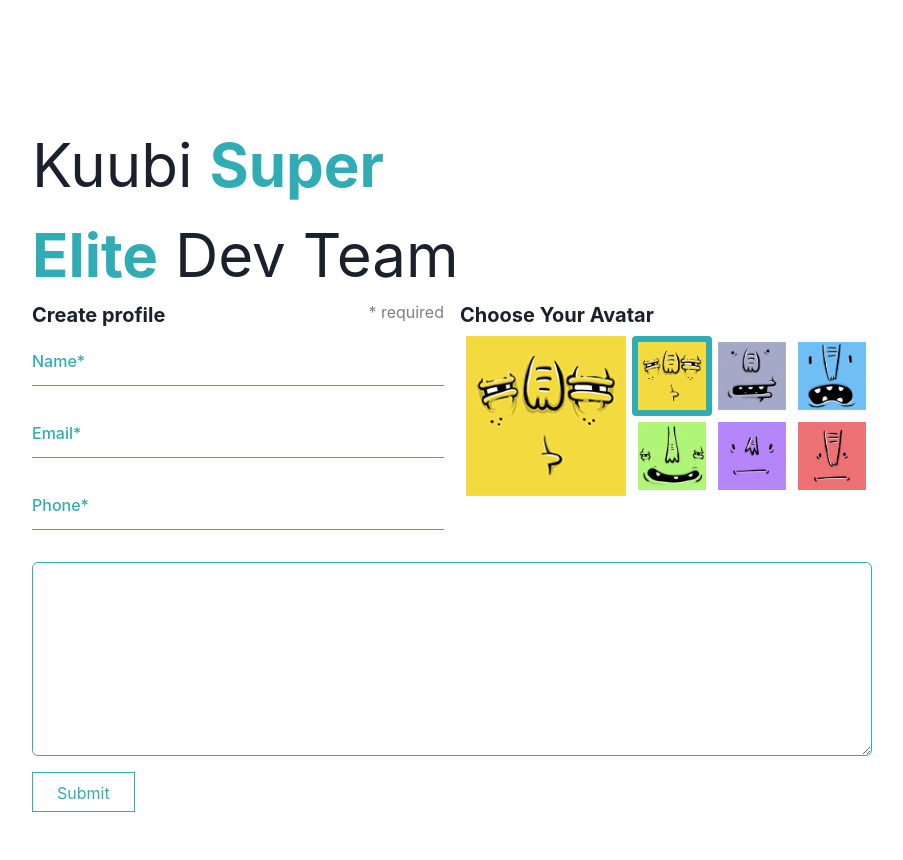
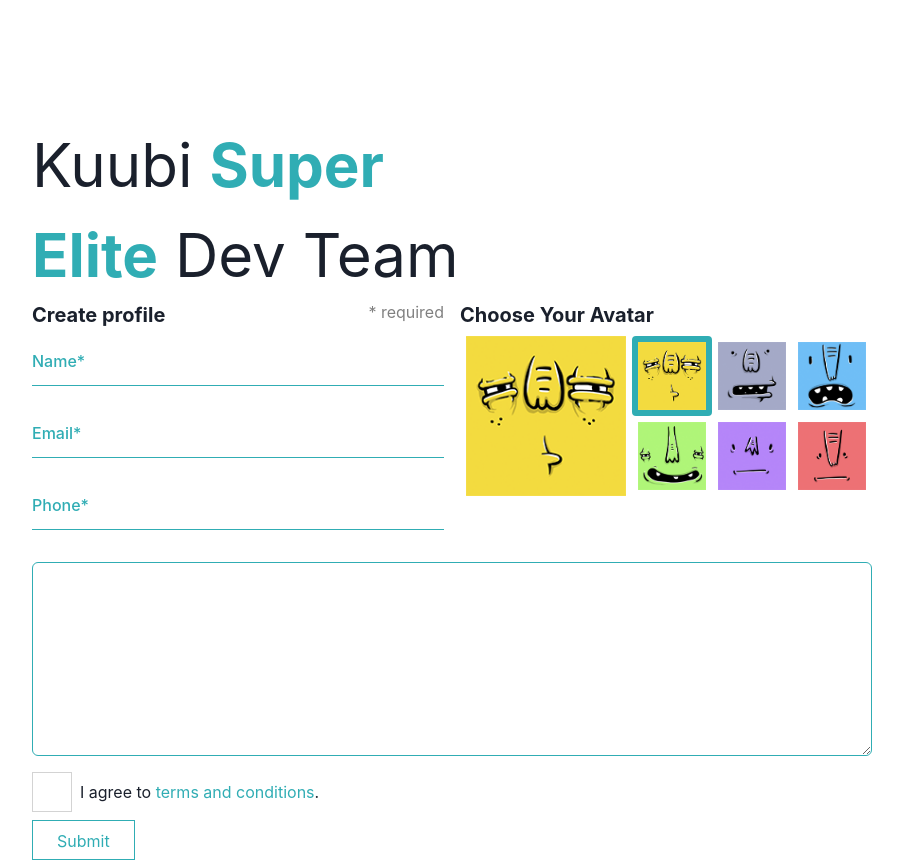
Before and after one commit to jsAhonen/kuubi-buugi, a Next.js app: page / in a window 1280 px wide. Shown: the whole page, without its empty margins (188-1091 px from the left). Before the commit the page ends 812 px from the top, so only its background shows below. Built offline with nearby package versions, Linux system fonts and the light colour scheme.

Commit message:
Terms and Conditions

```diff
--- /dev/null
+++ b/components/forms/TermsAndConditions.js
@@ -0,0 +1,60 @@
+import { Text } from "@chakra-ui/layout";
+import { ModalContent } from "@chakra-ui/modal";
+import { ModalCloseButton } from "@chakra-ui/modal";
+import { ModalFooter } from "@chakra-ui/modal";
+import { ModalBody } from "@chakra-ui/modal";
+import { ModalHeader } from "@chakra-ui/modal";
+import { ModalOverlay } from "@chakra-ui/modal";
+import { Modal } from "@chakra-ui/modal";
+import React from "react";
+import Button from "../inputs/Button";
+
+export default function TermsAndConditions({ isOpen, onClose }) {
+  return (
+    <Modal isOpen={isOpen} onClose={onClose} size="3xl">
+      <ModalOverlay />
+      <ModalContent>
+        <ModalHeader>Term and Conditions</ModalHeader>
+        <ModalCloseButton />
+        <ModalBody>
+          <Text mb="12px">
+            Lorem ipsum dolor sit amet, consectetur adipiscing elit. Praesent
+            sed porttitor massa, eget fringilla lorem. Aenean sit amet magna vel
+            erat convallis scelerisque dictum vel nunc. Interdum et malesuada
+            fames ac ante ipsum primis in faucibus. Cras tellus ipsum, blandit
+            non dui sit amet, auctor congue nulla. Integer hendrerit dictum
+            risus. Ut imperdiet a purus nec varius. Morbi laoreet facilisis
+            orci, ut rhoncus mi dapibus ac. Donec vitae erat eu orci eleifend
+            feugiat malesuada et metus.
+          </Text>
+          <Text mb="12px">
+            Quisque aliquam blandit elit, quis lobortis libero maximus eget.
+            Proin accumsan in ante nec rhoncus. In hac habitasse platea
+            dictumst. Duis quam turpis, laoreet vitae sapien nec, pretium
+            feugiat lectus. Aliquam accumsan non felis vitae aliquam. Aliquam
+            non feugiat dolor. Ut molestie augue purus, nec ornare est posuere
+            eu. Nullam sit amet lorem facilisis, blandit lacus ac, blandit odio.
+            Curabitur ut rutrum est.
+          </Text>
+          <Text mb="12px">
+            Etiam a urna quis felis pellentesque lobortis nec vitae nisl. Morbi
+            tempus id nisi non euismod. Lorem ipsum dolor sit amet, consectetur
+            adipiscing elit. Suspendisse venenatis, odio id vestibulum iaculis,
+            mi felis aliquam nibh, eget finibus augue eros ullamcorper ligula.
+            Cras a blandit eros, non elementum odio. Morbi ut urna at mauris
+            sodales feugiat vitae nec ex. Duis sodales vel massa a dictum. Cras
+            non dolor arcu. Etiam arcu odio, dictum ut sem sed, fringilla
+            placerat metus. Nam at lectus velit. Nam sed lorem vitae turpis
+            tincidunt molestie vel et enim.
+          </Text>
+        </ModalBody>
+
+        <ModalFooter>
+          <Button mr={3} onClick={onClose}>
+            Close
+          </Button>
+        </ModalFooter>
+      </ModalContent>
+    </Modal>
+  );
+}
--- a/components/inputs/Button.js
+++ b/components/inputs/Button.js
@@ -1,19 +1,19 @@
 import { Button as ChakraButton } from "@chakra-ui/button";
 import React from "react";
 
-export default function Button({ label = "Submit", ...props }) {
+export default function Button({ children = "Submit", variant, ...props }) {
   return (
     <ChakraButton
-      variant="outline"
+      variant={variant || "outline"}
       borderColor="#30adb4"
       color="#30adb4"
       borderRadius="unset"
-      padding="12px 24px"
+      padding={variant !== "link" && "12px 24px"}
       alignItems="baseline"
       lineHeight="1.1"
       {...props}
     >
-      {label}
+      {children}
     </ChakraButton>
   );
 }
--- /dev/null
+++ b/components/inputs/Checkbox.js
@@ -0,0 +1,23 @@
+import { CheckIcon } from "@chakra-ui/icons";
+import { Box, Flex } from "@chakra-ui/layout";
+import React from "react";
+import theme from "../../theme";
+
+export default function Checkbox({ children, checked = false, onClick }) {
+  return (
+    <Flex align="center" m="8px 0">
+      <Flex
+        justify="center"
+        align="center"
+        border="1px solid #d3d3d3"
+        height="40px"
+        width="40px"
+        mr="8px"
+        onClick={onClick}
+      >
+        {checked && <CheckIcon color={theme.colors.primary} />}
+      </Flex>
+      {children}
+    </Flex>
+  );
+}
--- /dev/null
+++ b/components/typography/Link.js
@@ -0,0 +1,11 @@
+import { Link as ChakraLink } from "@chakra-ui/layout";
+import React from "react";
+import theme from "../../theme";
+
+export default function Link({ children, ...props }) {
+  return (
+    <ChakraLink color={theme.colors.primary} {...props}>
+      {children}
+    </ChakraLink>
+  );
+}
--- a/pages/index.js
+++ b/pages/index.js
@@ -11,8 +11,17 @@ import Title from "../components/typography/Title";
 import ImageInput from "../components/forms/AvatarInput";
 import { Spacer } from "@chakra-ui/layout";
 import avatarData from "../avatar-data";
+import { useState } from "react";
+import theme from "../theme";
+import Link from "../components/typography/Link";
+import Checkbox from "../components/inputs/Checkbox";
+import { useDisclosure } from "@chakra-ui/hooks";
+import TermsAndConditions from "../components/forms/TermsAndConditions";
 
 export default function Home() {
+  const [termsAgreement, setTermsAgreement] = useState(false);
+  const { isOpen, onOpen, onClose } = useDisclosure();
+
   return (
     <>
       <Head>
@@ -45,7 +54,11 @@ export default function Home() {
             phone: Yup.string().required("Vaadittu kenttä"),
           })}
           onSubmit={(values) => {
-            console.log({ values });
+            if (termsAgreement) {
+              alert(values.toString());
+            } else {
+              alert("You must agree!");
+            }
           }}
         >
           <Form>
@@ -78,7 +91,18 @@ export default function Home() {
                 rows={8}
                 name="description"
               />
+              <Checkbox
+                checked={termsAgreement}
+                onClick={() => setTermsAgreement(!termsAgreement)}
+              >
+                <Text>
+                  I agree to <Link onClick={onOpen}>terms and conditions</Link>
+                  .
+                  <TermsAndConditions onClose={onClose} isOpen={isOpen} />
+                </Text>
+              </Checkbox>
             </Box>
+
             <SubmitButton />
           </Form>
         </Formik>
```
